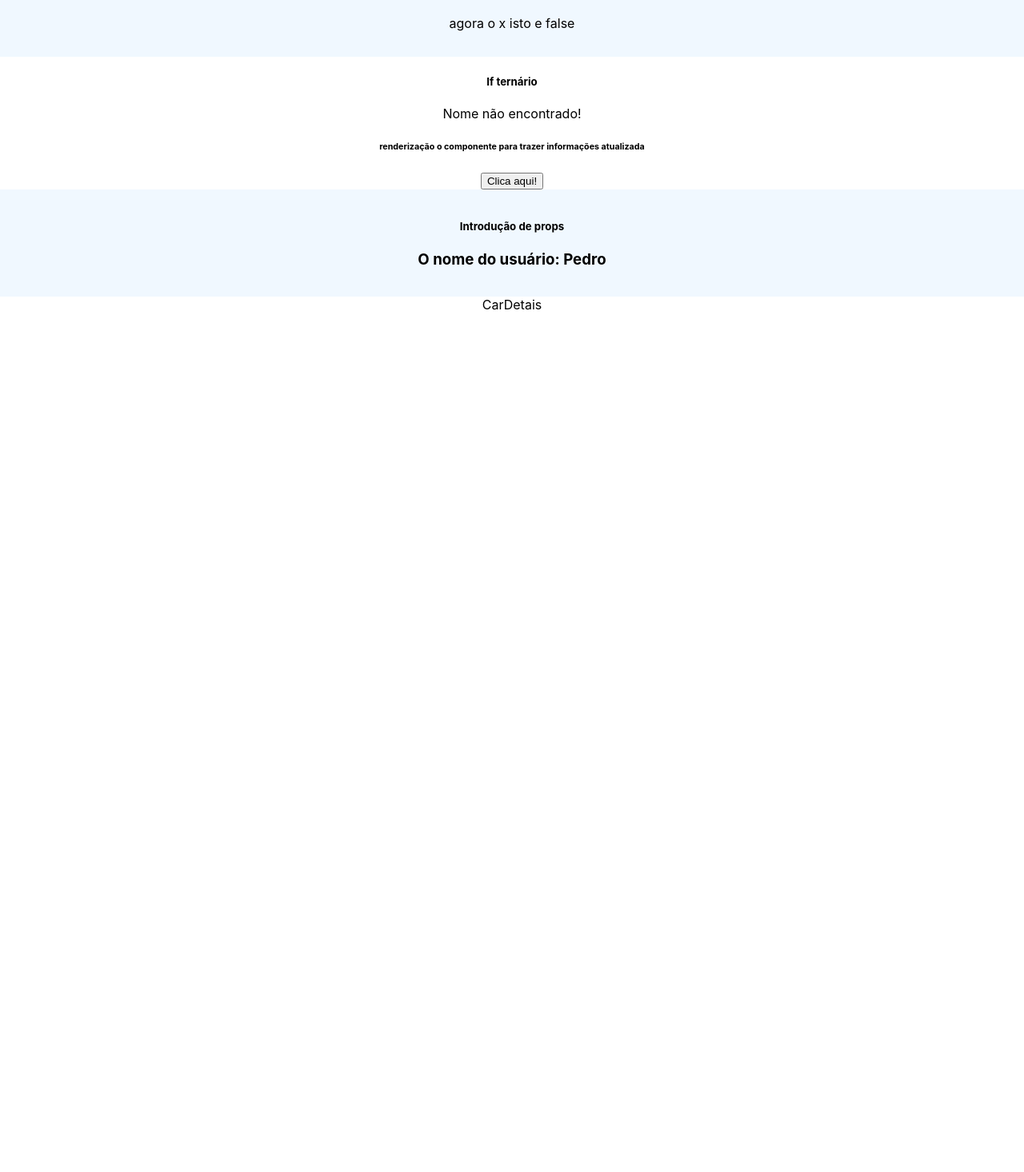
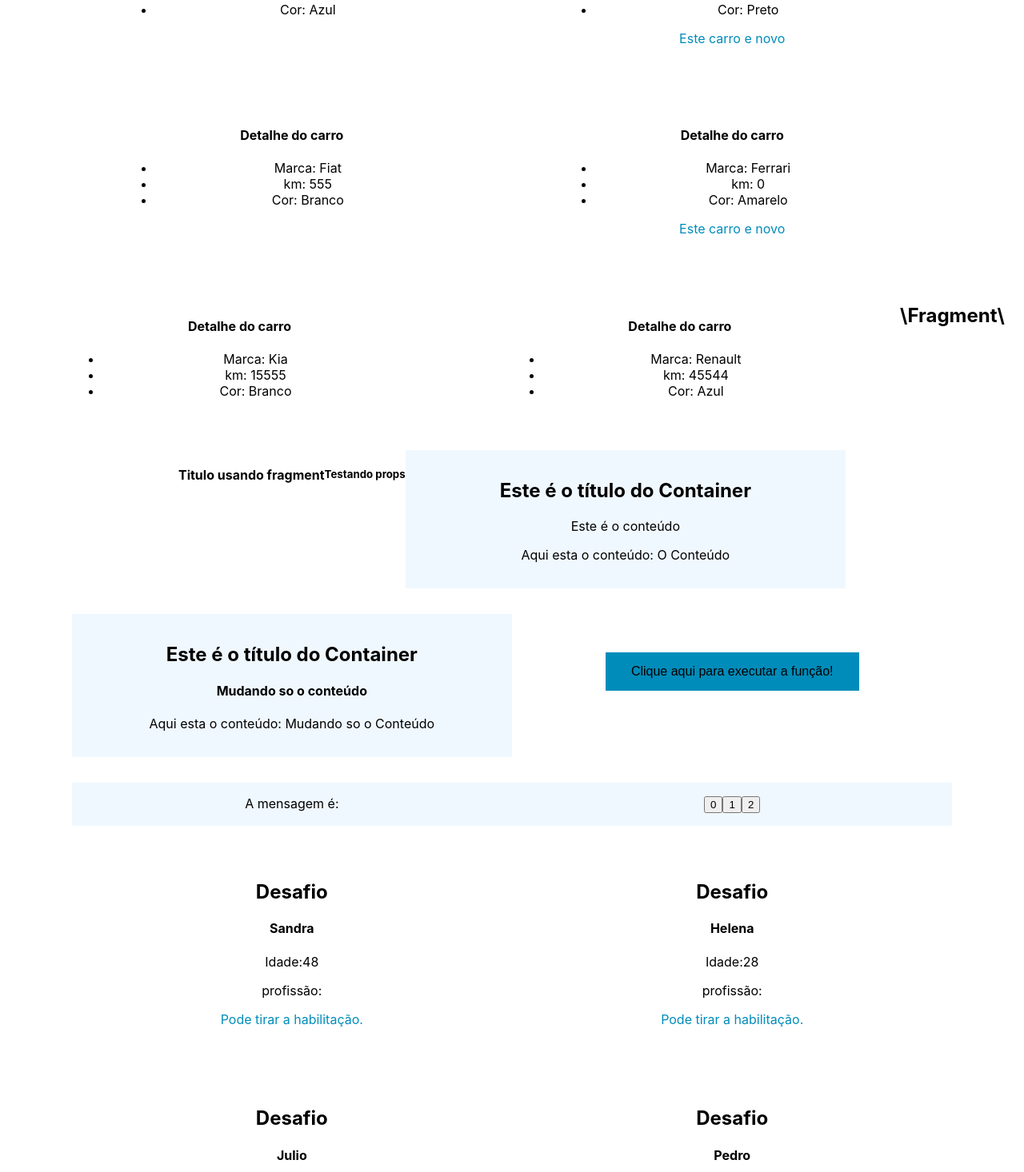
Before and after one commit to mjpfelicia/React-do-Zero-a-Maestria-, a React (Create React App) app: page / in a window 1280 px wide. Shown: the part 1284-2750 px from the top of the page at 80% size. Before the commit the page ends 1675 px from the top, so only its background shows below. Built offline with nearby package versions, Linux system fonts and the light colour scheme.

Commit message:
execultando estudo e desafio

```diff
--- a/src/App.css
+++ b/src/App.css
@@ -1,5 +1,9 @@
 .App {
   text-align: center;
+  display: flex;
+  flex-wrap: wrap;
+  justify-content: center;
+
 
 }
 
@@ -21,23 +25,45 @@ input {
 }
 
 .box_soma,
-.useState,
+.box_img,
 .box_condicional,
-.box_props {
+.box_IfTernario,
+.box_children,
+.box_message {
   padding: 1rem 4rem;
   background: aliceblue;
+  width: 33%;
+  margin-bottom: 2rem;
 
 
 }
 
 .box_NumeroNaTela,
-.useState,
-.box_img,
-.box_ListeRender {
+.box_useState,
+.box_ListeRender,
+.box_props,
+.box_destructuring,
+.box_executarFunca,
+.box_desafio {
   padding: 1rem 4rem;
+  width: 33%;
+  margin-bottom: 2rem;
+
+}
+
+.box_executarFunca button {
+  margin-top: 2rem;
+  border: none;
+  padding: 15px 32px;
+  text-align: center;
+  text-decoration: none;
+  display: inline-block;
+  font-size: 16px;
+  cursor: pointer;
+  background-color: #008CBA;
+}
 
 
-}
 
 .title_box_soma {
   padding-bottom: 2rem;
@@ -46,3 +72,28 @@ input {
 .whapper_someDate {
   padding-bottom: 2REM;
 }
+
+.input_soma {
+  display: flex;
+  flex-direction: column;
+  align-content: center;
+  flex-wrap: wrap;
+
+}
+
+.input_soma input {
+  margin-bottom: 0.6rem;
+
+}
+
+.box_destructuring p {
+  color: #008CBA;
+}
+
+.menor {
+  color: red;
+}
+
+.maior {
+  color: #008CBA;
+}
--- a/src/App.js
+++ b/src/App.js
@@ -9,12 +9,40 @@ import IfEelse from "./components/IfEelse";
 import ShowUserName from "./components/ShowUserName";
 import CarDetais from './components/CarDetais';
 import { useState } from 'react';
-
+import Fragments from './components/Fragments';
+import Container from "./components/Container"
+import ExecutarFunction from "./components/ExecutarFunction"
+import Message from './components/Message';
+import ChangeMessageState from './components/ChangeMessageState';
+import UserDatails from './components/UserDatails';
 
 
 function App() {
   //const name = "Maria"
-  const [userName] = useState("Pedro")
+  const [userName] = useState("Pedro");
+  const cars = [
+    { id: 1, marca: "Ferrari", color: "Amarelo", newCar: true, km: 0 },
+    { id: 2, marca: "Kia", color: "Branco", newCar: false, km: 15555 },
+    { id: 3, marca: "Renault", color: "Azul", newCar: false, km: 45544 },
+  ];
+
+  function showMessage() {
+    console.log("Evento do componente pai")
+  }
+
+  const [message, setMessage] = useState("");
+
+  const handleMessage = (msg) => {
+    setMessage(msg);
+  };
+  const users = [
+    { id: 1, name: "Sandra", job: "Programadora", age: 48 },
+    { id: 2, name: "Helena", job: "Secretaria", age: 28 },
+    { id: 3, name: "Julio", job: "Aprendiz", age: 15 },
+    { id: 4, name: "Pedro", job: "Atleta", age: 20 }
+
+  ];
+
 
   return (
     <div className="App">
@@ -43,7 +71,48 @@ function App() {
       <ShowUserName name={userName} />
 
       {/* Destructuring em props*/}
-      <CarDetais />
+      <CarDetais marca="vw" km={22222} color="Azul" newCar={false} />
+      {/*Reaproveitamento de component*/}
+      <CarDetais marca="Ford" km={0} color="Preto" newCar={true} />
+      <CarDetais marca="Fiat" km={555} color="Branco" newCar={false} />
+
+      {/*Loop em array de objetos reutilizando os card*/}
+      {cars.map((car) => (
+        <CarDetais
+          key={car.id}
+          marca={car.marca}
+          color={car.color}
+          km={car.km}
+          newCar={car.newCar}
+        />
+      ))}
+
+      {/* fragment*/}
+      <Fragments propFragment="Testando props" />
+
+      {/*prop children*/}
+      <Container value="O Conteúdo">
+        <p>Este é o conteúdo</p>
+      </Container>
+      <Container value="Mudando so o Conteúdo">
+        <h4>Mudando so o conteúdo</h4>
+      </Container>
+
+      {/*executar função */}
+      <ExecutarFunction myFunction={showMessage} />
+
+      {/* state lift */}
+      <Message msg={message} />
+      <ChangeMessageState handleMessage={handleMessage} />
+
+      {/*Desafio*/}
+      {users.map((user) => (
+        <UserDatails
+          key={user.id}
+          name={user.name}
+          jab={user.job}
+          age={user.age} />
+      ))}
 
     </div>
 
--- a/src/components/CarDetais.js
+++ b/src/components/CarDetais.js
@@ -1,8 +1,15 @@
-import React from 'react'
 
-const CarDetais = () => {
+const CarDetais = ({ marca, km, color,newCar }) => {
     return (
-        <div>CarDetais</div>
+        <div className="box_destructuring">
+            <h4>Detalhe do carro</h4>
+            <ul>
+                <li>Marca: {marca}</li>
+                <li>km: {km}</li>
+                <li>Cor: {color}</li>
+            </ul>
+            {newCar && <p>Este carro e novo</p>}
+        </div>
     )
 }
 export default CarDetais;
--- /dev/null
+++ b/src/components/ChangeMessageState.js
@@ -0,0 +1,14 @@
+
+const ChangeMessageState = ({ handleMessage }) => {
+    const messages = ["oi", "Olá", "Oi,tudo bem?"]
+
+    return (
+        <div className="box_message">
+            <button onClick={() => handleMessage(messages[0])}>0</button>
+            <button onClick={() => handleMessage(messages[1])}>1</button>
+            <button onClick={() => handleMessage(messages[2])}>2</button>
+        </div>
+    )
+}
+
+export default ChangeMessageState;
--- a/src/components/Component.js
+++ b/src/components/Component.js
@@ -14,10 +14,12 @@ const SomaValores = () => {
     return (
         <div className='box_soma'>
             <h2 className='title_box_soma'>Soma de dois números com Click </h2>
-            <input type="number" className='btn2' placeholder="Digite o primeiro valor" onChange={(e) => setValor1(e.target.value)} />
-            <input type="number" placeholder="Digite o segundo valor" onChange={(e) => setValor2(e.target.value)} />
-            <button onClick={handleSoma}>Somar</button>
-            <p>Resultado: {resultado}</p>
+            <div className='input_soma'>
+                <input type="number" className='btn2' placeholder="Digite o primeiro valor" onChange={(e) => setValor1(e.target.value)} />
+                <input type="number" placeholder="Digite o segundo valor" onChange={(e) => setValor2(e.target.value)} />
+                <button onClick={handleSoma}>Somar</button>
+                <p>Resultado: {resultado}</p>
+            </div>
 
         </div>
     );
--- /dev/null
+++ b/src/components/Container.js
@@ -0,0 +1,12 @@
+
+const Container = ({children, value}) => {
+  return (
+    <div className="box_children">
+      <h2>Este é o título do Container</h2>
+      {children}
+      <p>Aqui esta o conteúdo: {value}</p>
+    </div>
+  )
+}
+
+export default Container
--- /dev/null
+++ b/src/components/ExecutarFunction.js
@@ -0,0 +1,11 @@
+import React from 'react'
+
+const ExecutarFunction = ({myFunction}) => {
+  return (
+    <div className='box_executarFunca'>
+        <button onClick={myFunction}>Clique aqui para executar a função!</button>
+    </div>
+  )
+}
+
+export default ExecutarFunction;
--- /dev/null
+++ b/src/components/Fragments.js
@@ -0,0 +1,14 @@
+
+
+const fragment = ({propFragment}) => {
+  return (
+    <>
+
+        <h2>\Fragment\</h2>
+        <h4>Titulo usando fragment</h4>
+        <h5>{propFragment}</h5>
+      </>
+  )
+}
+
+export default fragment;
--- a/src/components/IfEelse.js
+++ b/src/components/IfEelse.js
@@ -6,7 +6,7 @@ const IfEElse = () => {
     const [name,setName] = useState("Sandra")
 
     return (
-        <div>
+        <div className='box_IfTernario'>
             <h5>If ternário</h5>
             {name === "João" ? (
                 <div>
--- a/src/components/ManageData.js
+++ b/src/components/ManageData.js
@@ -10,7 +10,7 @@ const ManageData = () => {
 
     return (
 
-        <div className='useState'>
+        <div className='box_useState'>
             <h2>useState na prática</h2>
             <div className="whapper_someDate">
                 <p>valor:{someDate}</p>
--- /dev/null
+++ b/src/components/Message.js
@@ -0,0 +1,8 @@
+
+const Message = ({msg}) => {
+  return (
+    <div className="box_message">A mensagem é:{msg}</div>
+  )
+}
+
+export default Message;
--- /dev/null
+++ b/src/components/UserDatails.js
@@ -0,0 +1,19 @@
+
+const UserDatails = ({ name, age, job }) => {
+    return (
+        <div className="box_desafio">
+            <h2>Desafio</h2>
+            <h4>{name}</h4>
+            <p>Idade:{age}</p>
+            <p>profissão:{job}</p>
+            {age >= 18 ? (<p className="maior">Pode tirar a habilitação.</p>):
+            (
+                <p className="menor">Menor de Idade.</p>
+            )}
+
+
+        </div>
+    );
+};
+
+export default UserDatails
```
